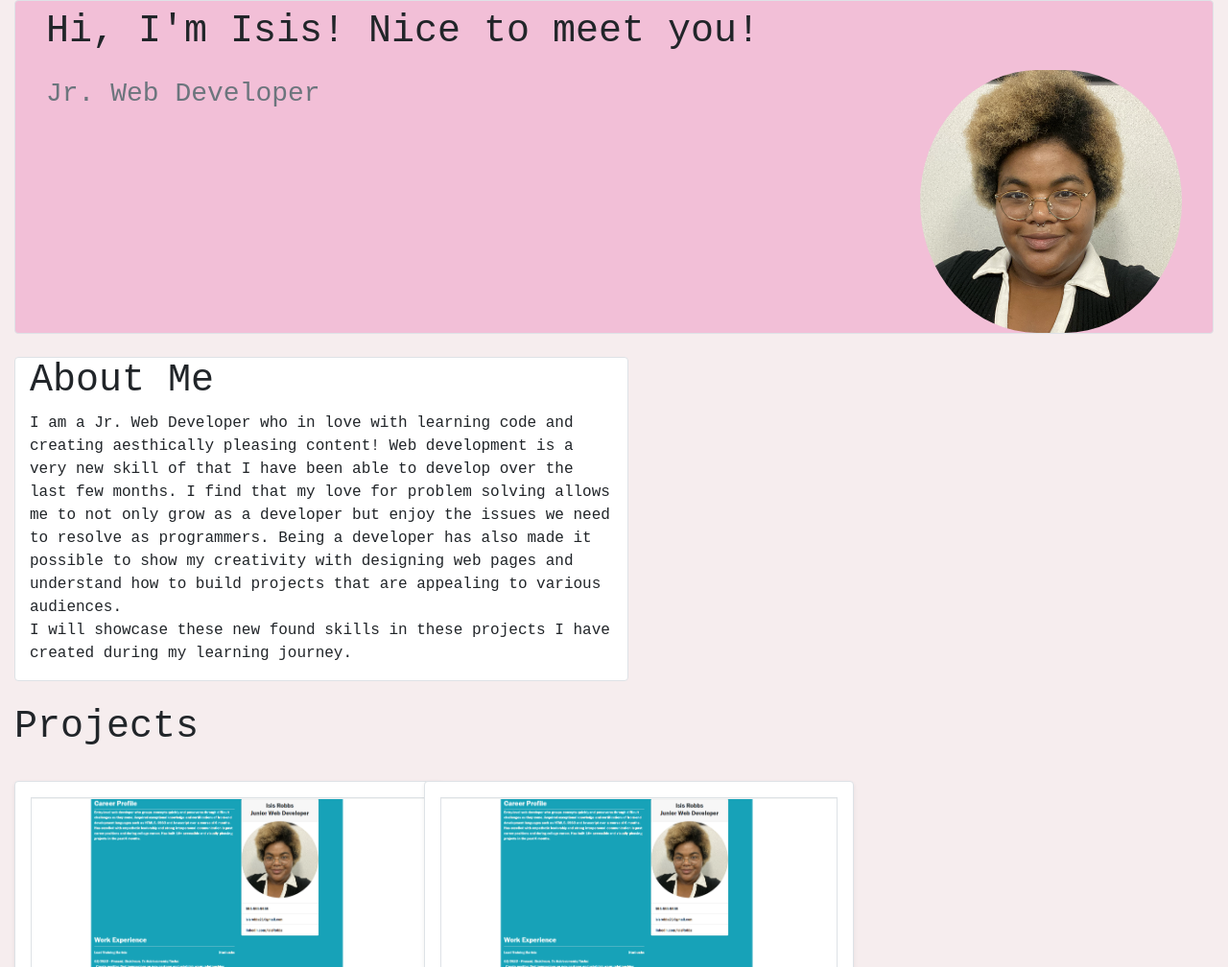
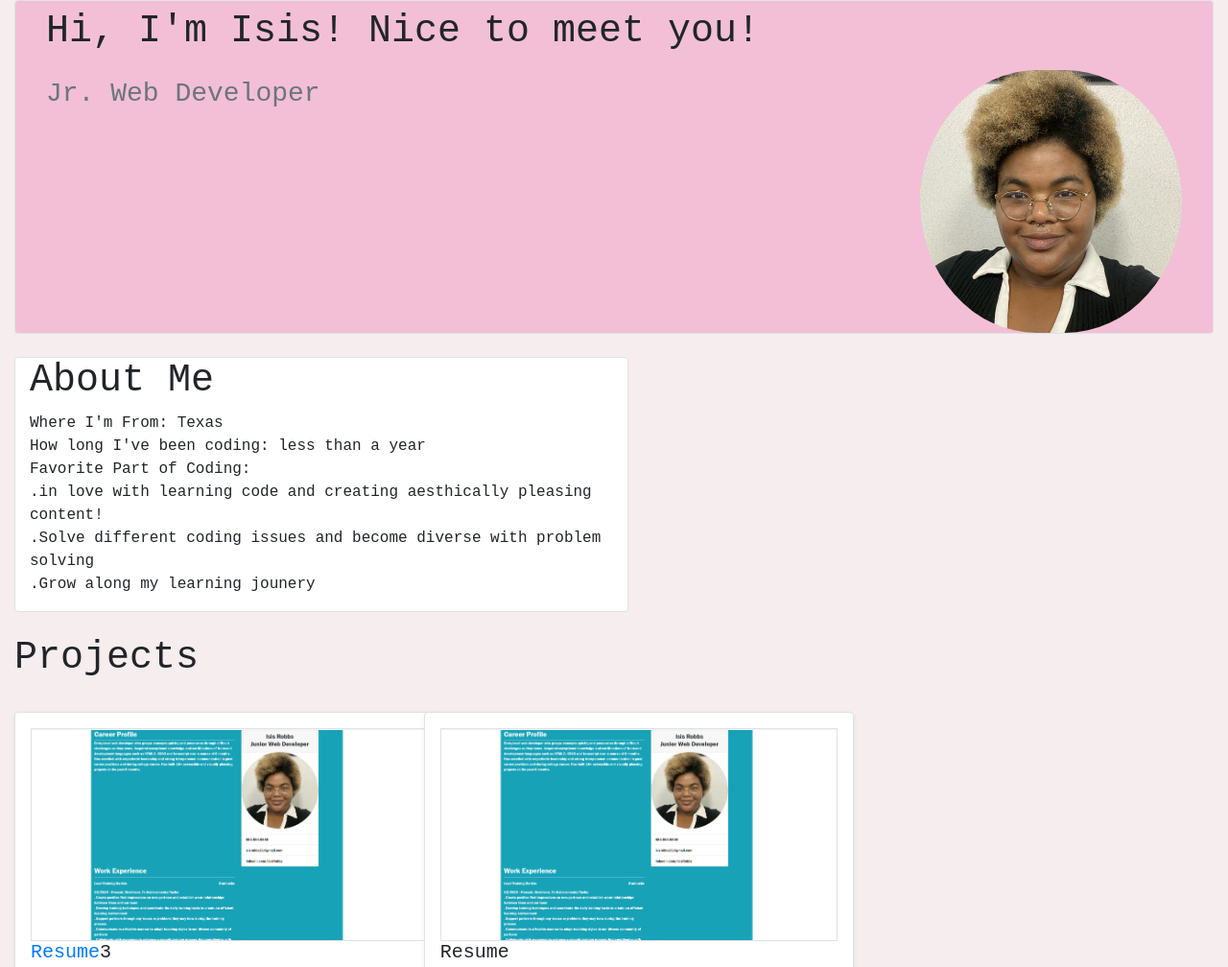
Before and after one commit to IsisRobbs/Official-Web-Portfolio, a plain HTML site: page index.html in a window 1280 px wide. Shown: the top 1008 px of the page at 96% size. Drawn offline with nearby package versions, Linux system fonts and the light colour scheme.

Commit message:
Changed about me section

```diff
--- a/index.html
+++ b/index.html
@@ -23,12 +23,12 @@
     <div class="col bg-white border rounded" style="width: 40rem">
         <h1>About Me</h1>
        <p>
-       I am a Jr. Web Developer who in love with learning code and creating aesthically pleasing content!
-       Web development is a very new skill of that I have been able to develop over the last few months.
-       I find that my love for problem solving allows me to not only grow as a developer but enjoy the issues we
-       need to resolve as programmers. Being a developer has also made it possible to show my creativity with designing
-       web pages and understand how to build projects that are appealing to various audiences.<br>I will showcase these new found
-       skills in these projects I have created during my learning journey.
+       Where I'm From: Texas<br>
+       How long I've been coding: less than a year<br>
+       Favorite Part of Coding: <br>
+       .in love with learning code and creating aesthically pleasing content!<br>
+       .Solve different coding issues and become diverse with problem solving <br>
+       .Grow along my learning jounery
        </p>
     </div>
     <h1 class="py-4">Projects</h1>
@@ -37,7 +37,7 @@
     <div class="card shadow-sm p-3 mb-5 bg-white rounded border" style="width: 28rem;">
       <img class="border border-box" src="assets/images/online_resume1.png"
         <div class="card-body">
-            <h5 class="card-title">Resume</h5>
+            <h5 class="card-title"><a href="https://isisrobbs.github.io/test-deployment/">Resume</a>3</h5>
                 <h6 class="card-subtitle mb-2 text-muted">HTML and Bootstrap</h6>
             <p class="card-text">This project had me use HTML with a framework for the first time.
                  I had created a resume and got to play with building the format of my page.
```
